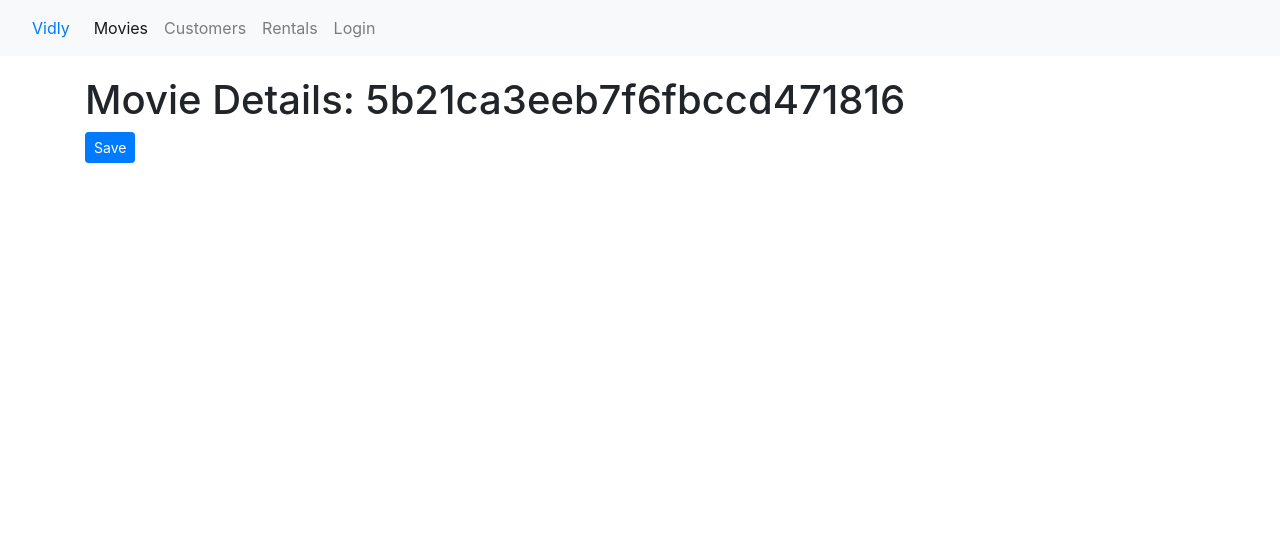
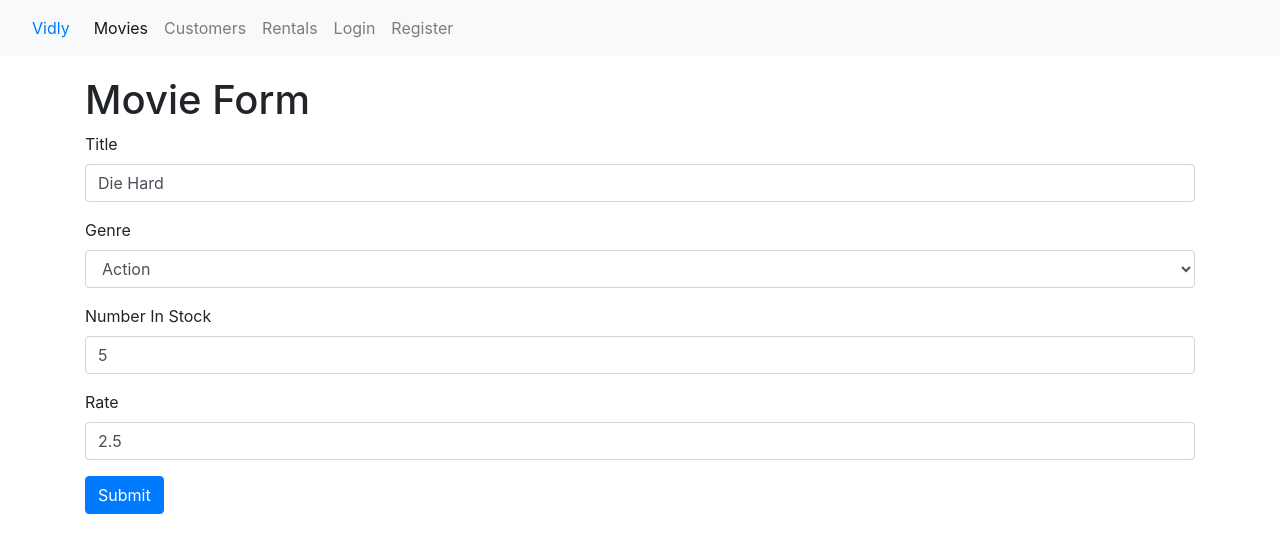
Before and after one commit to TomasNiDo/react-training-vidly, a React (Create React App) app: page /movies/5b21ca3eeb7f6fbccd471816 in a window 1280 px wide. Shown: the top 552 px of the page. Built offline with nearby package versions, Linux system fonts and the light colour scheme.

Commit message:
Add movie form

```diff
--- a/src/App.js
+++ b/src/App.js
@@ -7,6 +7,8 @@ import Customers from "./components/Customers";
 import Rentals from "./components/Rentals";
 import NotFound from "./components/NotFound";
 import LoginForm from "./components/LoginForm";
+import MovieForm from "./components/MovieForm";
+import RegisterForm from "./components/RegisterForm";
 import "./App.css";
 
 class App extends Component {
@@ -17,7 +19,8 @@ class App extends Component {
         <main className="container">
           <Switch>
             <Route path="/login" component={LoginForm} />
-            <Route path="/movies/:id" component={MovieDetails} />
+            <Route path="/register" component={RegisterForm} />
+            <Route path="/movies/:id" component={MovieForm} />
             <Route path="/movies" component={Movies} />
             <Route path="/customers" component={Customers} />
             <Route path="/rentals" component={Rentals} />
--- /dev/null
+++ b/src/components/MovieForm.jsx
@@ -0,0 +1,78 @@
+import React from "react";
+import Joi from "joi-browser";
+import Form from "./common/Form";
+import { getGenres } from "../services/fakeGenreService";
+import { getMovie, saveMovie } from "../services/fakeMovieService";
+
+class MovieForm extends Form {
+  state = {
+    form: { title: "", genreId: "", numberInStock: 0, dailyRentalRate: 0 },
+    errors: {},
+    genres: []
+  };
+
+  schema = {
+    _id: Joi.string(),
+    title: Joi.string()
+      .required()
+      .label("Title"),
+    genreId: Joi.string()
+      .required()
+      .label("Genre"),
+    numberInStock: Joi.number()
+      .required()
+      .min(0)
+      .max(100)
+      .label("Number in stock"),
+    dailyRentalRate: Joi.number()
+      .required()
+      .min(0)
+      .max(10)
+      .label("Rate")
+  };
+
+  componentDidMount() {
+    this.setState({ genres: getGenres() });
+
+    const movieId = this.props.match.params.id;
+
+    if (movieId === "create") return null;
+
+    const movie = getMovie(movieId);
+
+    this.setState({ form: this.mapToViewModel(movie) });
+  }
+
+  mapToViewModel = movie => {
+    return {
+      _id: movie._id,
+      title: movie.title,
+      genreId: movie.genre._id,
+      numberInStock: movie.numberInStock,
+      dailyRentalRate: movie.dailyRentalRate
+    };
+  };
+
+  doSubmit = () => {
+    saveMovie(this.state.form);
+
+    this.props.history.push("/movies");
+  };
+
+  render() {
+    return (
+      <div>
+        <h1>Movie Form</h1>
+        <form onSubmit={this.handleSubmit}>
+          {this.renderInput("title", "Title")}
+          {this.renderSelect("genreId", "Genre", this.state.genres)}
+          {this.renderInput("numberInStock", "Number In Stock", "number")}
+          {this.renderInput("dailyRentalRate", "Rate", "number")}
+          {this.renderButton("Submit")}
+        </form>
+      </div>
+    );
+  }
+}
+
+export default MovieForm;
--- a/src/components/Movies.jsx
+++ b/src/components/Movies.jsx
@@ -1,4 +1,5 @@
 import React, { Component } from "react";
+import { Link } from 'react-router-dom';
 import MoviesTable from "./MoviesTable";
 import Pagination from "./common/Pagination";
 import ListGroup from "./common/ListGroup";
@@ -87,6 +88,10 @@ class Movies extends Component {
           />
         </div>
         <div className="col">
+         <Link className="btn btn-primary" to="/movies/create">
+            New Movie
+          </Link>
+
           <p className="mt-4">Showing {totalCount} movies in the database.</p>
 
           <MoviesTable
--- a/src/components/Navbar.jsx
+++ b/src/components/Navbar.jsx
@@ -40,6 +40,11 @@ const Navbar = props => {
               Login
             </NavLink>
           </li>
+          <li className="nav-item">
+            <NavLink className="nav-link" to="/register">
+              Register
+            </NavLink>
+          </li>
         </ul>
       </div>
     </nav>
--- /dev/null
+++ b/src/components/RegisterForm.jsx
@@ -0,0 +1,44 @@
+import React from "react";
+import Joi from "joi-browser";
+import Form from "./common/Form";
+
+class RegisterForm extends Form {
+  state = {
+    form: { email: "", password: "", name: "" },
+    errors: {}
+  };
+
+  schema = {
+    email: Joi.string()
+      .required()
+      .email()
+      .label("Email"),
+    password: Joi.string()
+      .required()
+      .min(5)
+      .label("Password"),
+    name: Joi.string()
+      .required()
+      .label("Name")
+  };
+
+  doSubmit = () => {
+    console.log("Submitted");
+  };
+
+  render() {
+    return (
+      <div>
+        <h1>Register</h1>
+        <form onSubmit={this.handleSubmit}>
+          {this.renderInput("email", "Email")}
+          {this.renderInput("password", "Password", "password")}
+          {this.renderInput("name", "Name")}
+          {this.renderButton("Login")}
+        </form>
+      </div>
+    );
+  }
+}
+
+export default RegisterForm;
--- a/src/components/common/Form.jsx
+++ b/src/components/common/Form.jsx
@@ -1,6 +1,7 @@
 import React, { Component } from "react";
 import Joi from "joi-browser";
 import Input from "./Input";
+import Select from "./Select";
 
 class Form extends Component {
   state = {
@@ -41,6 +42,7 @@ class Form extends Component {
   };
 
   handleChange = ({ currentTarget: input }) => {
+    console.log(input);
     const errors = { ...this.state.errors };
     const errorMessage = this.validateProperty(input);
 
@@ -78,6 +80,21 @@ class Form extends Component {
       />
     );
   }
+
+  renderSelect(name, label, options) {
+    const { form, errors } = this.state;
+
+    return (
+      <Select
+        name={name}
+        value={form[name]}
+        label={label}
+        onChange={this.handleChange}
+        error={errors[name]}
+        options={options}
+      />
+    );
+  }
 }
 
 export default Form;
--- /dev/null
+++ b/src/components/common/Select.jsx
@@ -0,0 +1,19 @@
+import React from "react";
+
+const Select = ({ name, options, label, error, ...rest }) => {
+  return (
+    <div className="form-group">
+      <label htmlFor={name}>{label}</label>
+      <select name={name} id={name} {...rest} className="form-control">
+        <option value="" />
+        {options.map(option => (
+          <option key={option._id} value={option._id}>
+            {option.name}
+          </option>
+        ))}
+      </select>
+    </div>
+  );
+};
+
+export default Select;
--- a/src/services/fakeMovieService.js
+++ b/src/services/fakeMovieService.js
@@ -78,7 +78,7 @@ export function getMovie(id) {
 
 export function saveMovie(movie) {
   let movieInDb = movies.find(m => m._id === movie._id) || {};
-  movieInDb.name = movie.name;
+  movieInDb.title = movie.title;
   movieInDb.genre = genresAPI.genres.find(g => g._id === movie.genreId);
   movieInDb.numberInStock = movie.numberInStock;
   movieInDb.dailyRentalRate = movie.dailyRentalRate;
```
